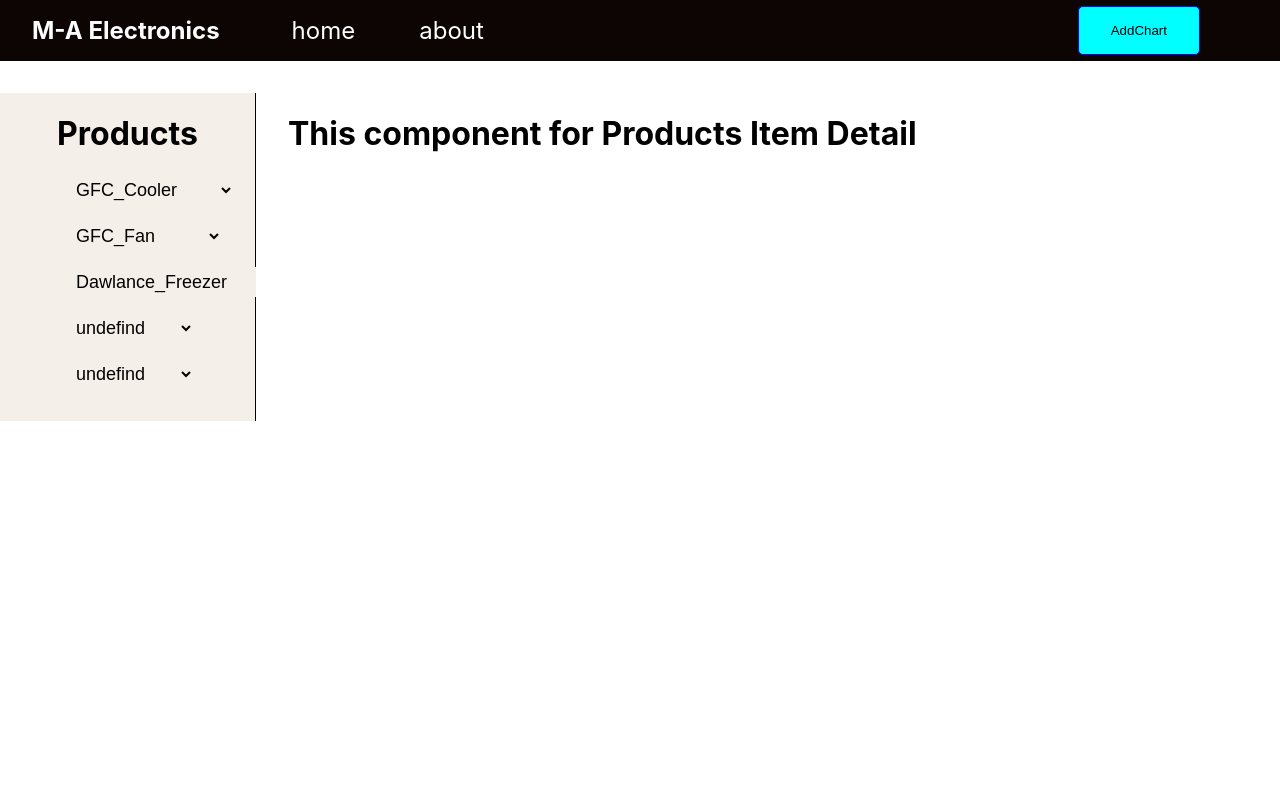
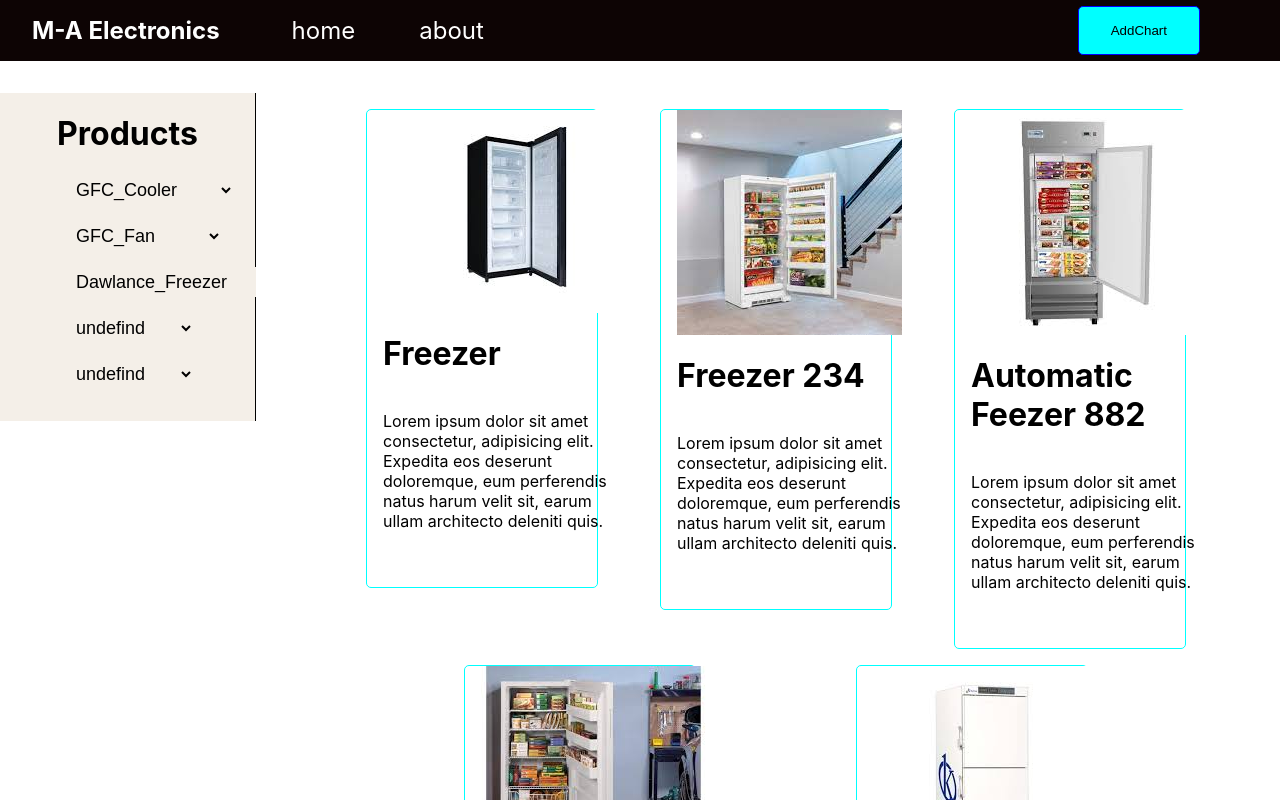
Before and after one commit to ManzoorAhmad1/Electric_Products, a React (Create React App) app: page / in a window 1280 px wide. Shown: the top 800 px of the page. Built offline with nearby package versions, Linux system fonts and the light colour scheme.

Commit message:
update style

```diff
--- a/src/Component/Products/ProductsItem/ProductsItem&Detail/ProductsItemDetail.js
+++ b/src/Component/Products/ProductsItem/ProductsItem&Detail/ProductsItemDetail.js
@@ -1,9 +1,15 @@
 import React from "react";
+
+import DawlanceFreezer from "../../../ProductsDetail/Freezer/Dawlance_Freezer";
+import HaierFreezer from "../../../ProductsDetail/Freezer/Haier_Freezer";
+import PelFreezer from "../../../ProductsDetail/Freezer/Pel_Freezer";
 
 const ProductsItemDetail = (props) => {
     return (
         <div>
-            <h1>This component for Products Item Detail</h1>
+            <DawlanceFreezer />
+            <HaierFreezer />
+            <PelFreezer />
         </div>
     )
 }
--- a/src/Component/UI/Card.module.css
+++ b/src/Component/UI/Card.module.css
@@ -1,12 +1,14 @@
 .card {
-    width: 30%;
-    height: auto;
+    width: 25%;
+    height: 100%;
     box-sizing: border-box;
     border: 1px solid aqua;
     border-radius: 5px;
     display: flex;
+    flex-direction: column;
     justify-content: space-evenly;
     flex-wrap: wrap;
     padding: 0 1rem;
     margin-bottom: 1rem;
+    margin-left: 1rem;
 }
```
